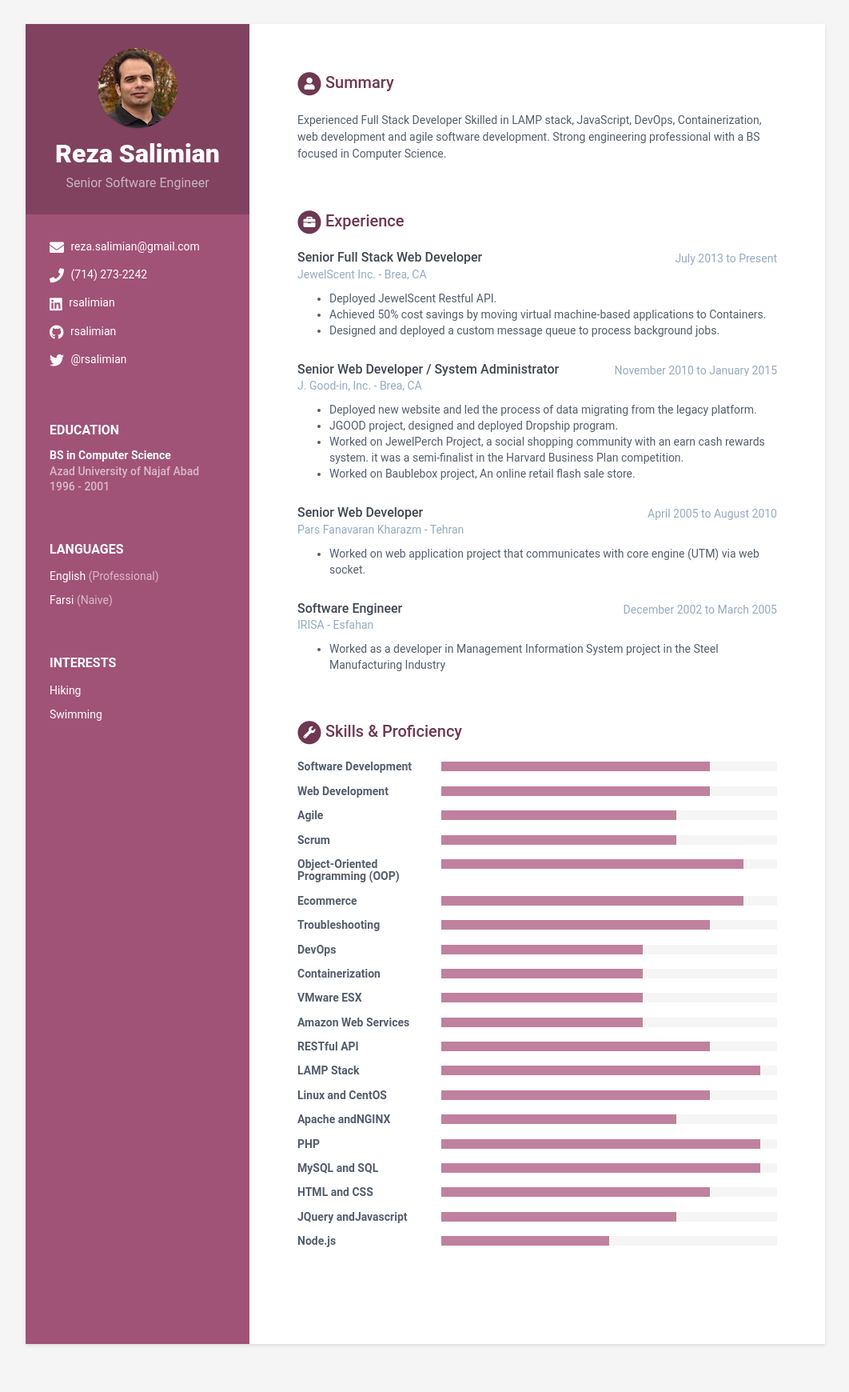
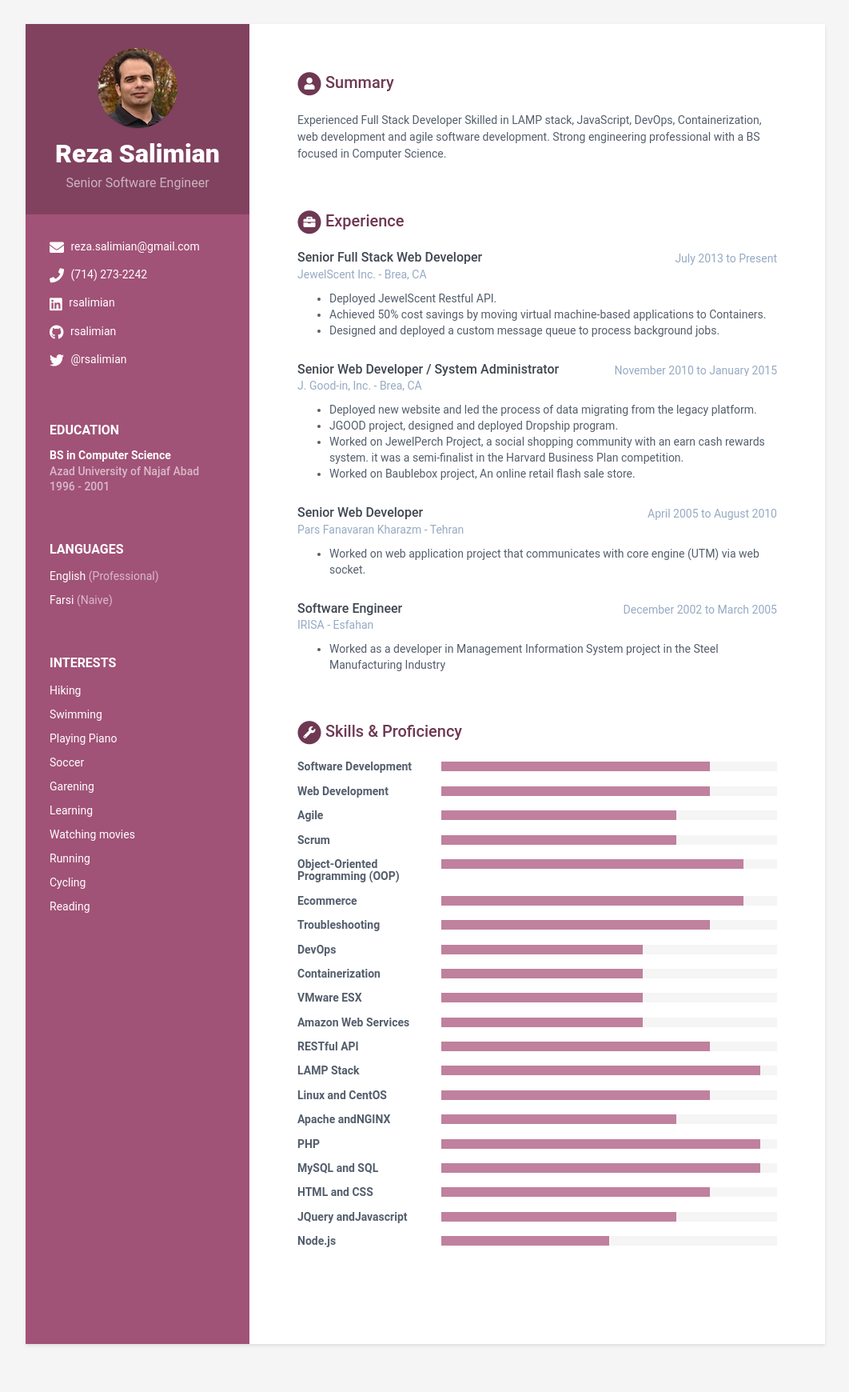
Before and after one commit to rsalimian/rsalimian.github.io, a Jekyll site: the page built from index.html, in a window 1280 px wide. Shown: the whole page at 80% size, without its empty margins (108-1170 px from the left). Built offline with Jekyll 4.4.1, drawn with Linux system fonts in a browser that asks for light colours.

Commit message:
Update data.yml
interests

```diff
--- a/_data/data.yml
+++ b/_data/data.yml
@@ -36,6 +36,32 @@ sidebar:
 
       - item: Swimming
         link:
+
+      - item: Playing Piano
+        link:
+
+      - item: Soccer
+        link:
+
+      - item: Garening
+        link:
+
+      - item: Learning
+        link:
+
+      - item: Watching movies
+        link:
+
+      - item: Running
+        link:
+
+      - item: Cycling
+        link:
+
+      - item: Reading
+        link:
+
+
 
 career-profile:
     title: Summary
```
